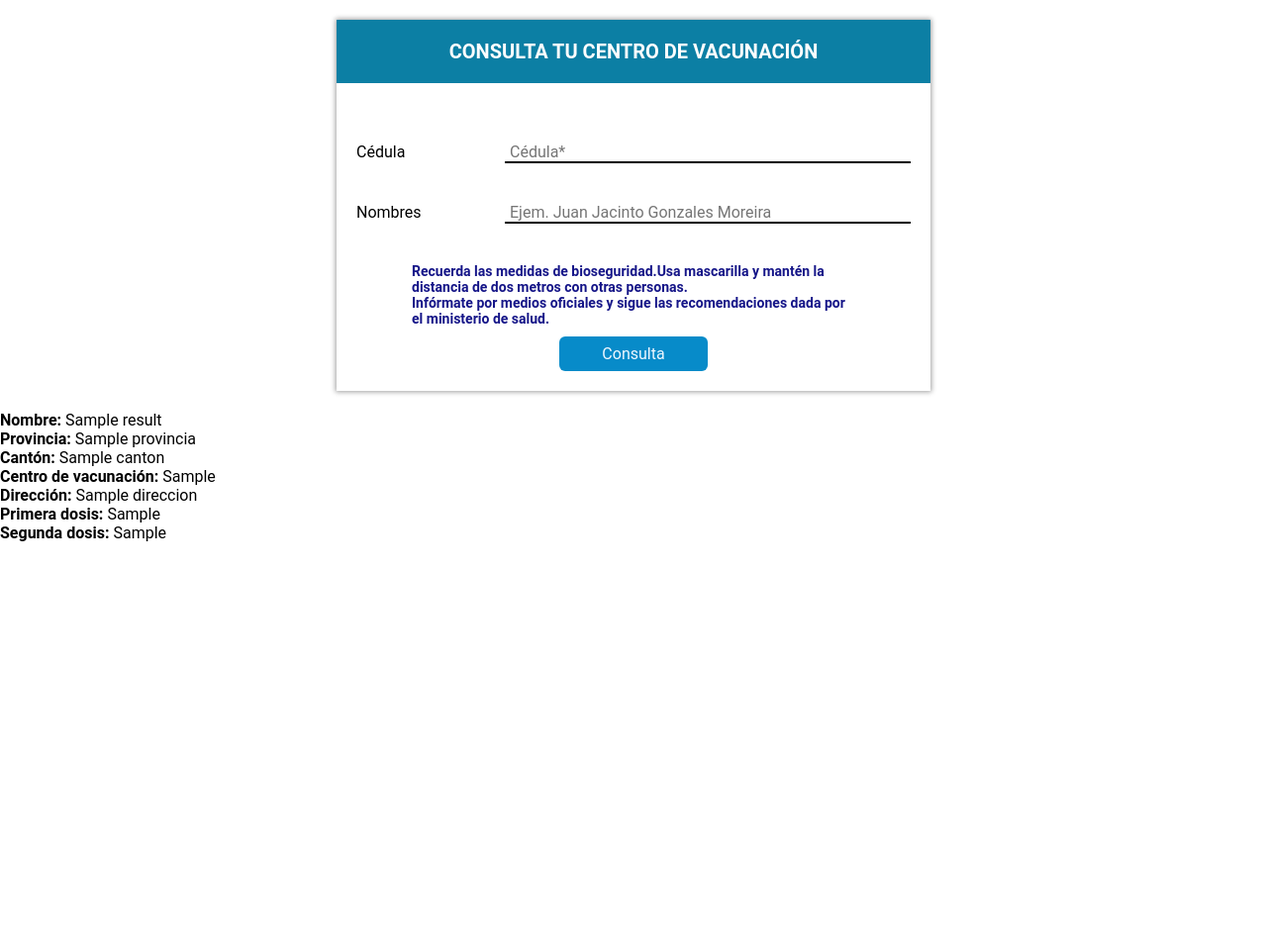
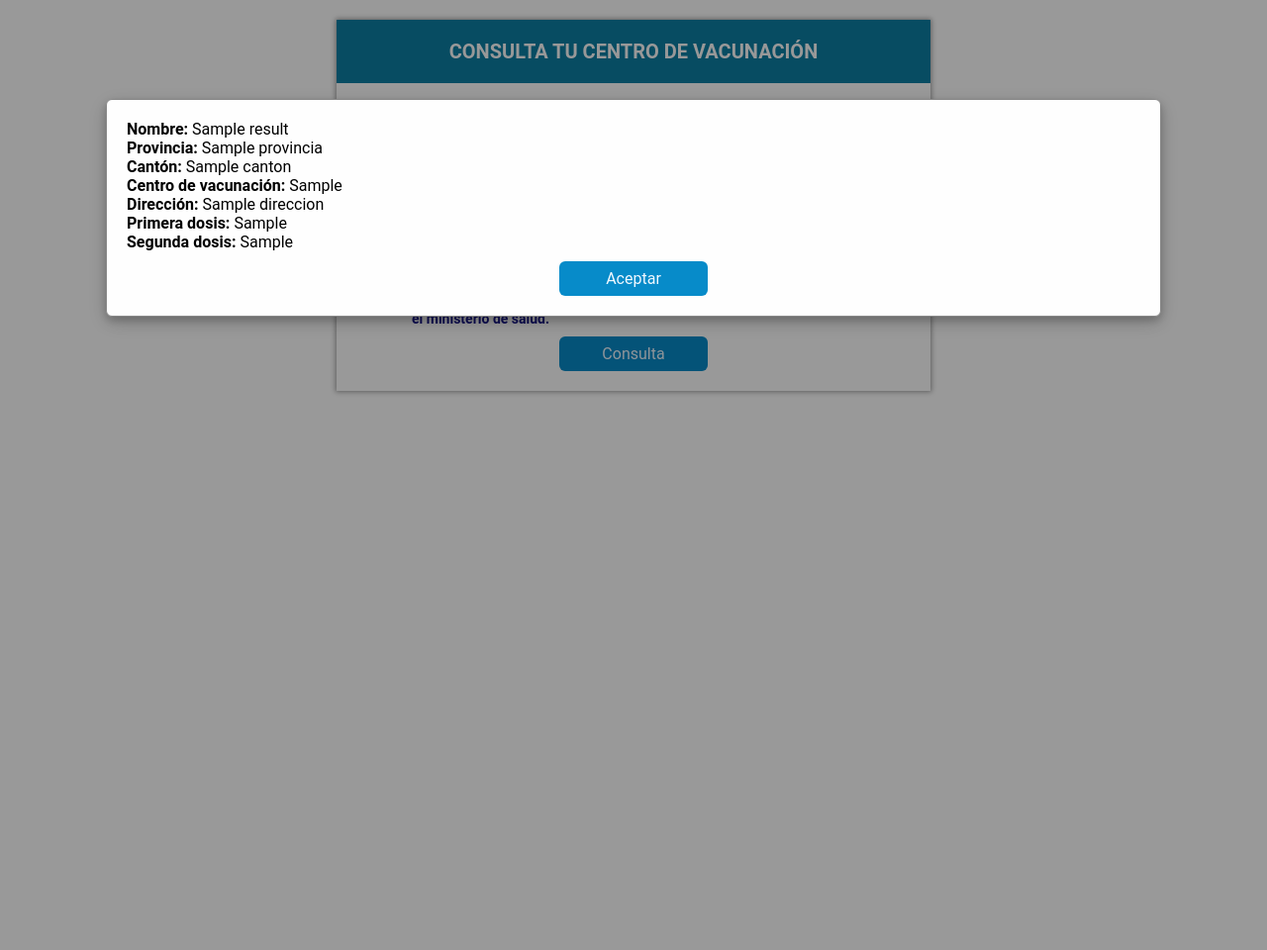
Before and after one commit to CarlosAlmeida2000/WebServicesPython, a Django app: template AppWebConsumo/vacunacion/templates/index.html in a window 1280 px wide. Shown: the whole page at 99% size. Run offline with Django 3.2, Linux system fonts and the light colour scheme; the template is opened without the code that fills it: most values are stand-ins (such as "Sample title", 1, 10 or a date in 2020).

Commit message:
Arreglo del modal

```diff
--- a/AppWebConsumo/static/css/style.css
+++ b/AppWebConsumo/static/css/style.css
@@ -77,7 +77,6 @@
 /* Modal */
 
 .modal {
-    display: none;
     position: fixed;
     z-index: 1;
     padding-top: 100px;
--- a/AppWebConsumo/static/js/modal.js
+++ b/AppWebConsumo/static/js/modal.js
@@ -1,19 +1,19 @@
-var modal = document.getElementById("myModal");
+// var modal = document.getElementById("myModal");
 
-var btn_consulta = document.getElementById("consulta");
+// var btn_consulta = document.getElementById("consulta");
 
 var btn_aceptar = document.getElementById("aceptar");
 
-btn_consulta.onclick = function () {
-    modal.style.display = "block";
+// btn_consulta.onclick = function () {
+//     modal.style.display = "block";
+// };
+
+btn_aceptar.onclick = function () {
+    window.location.href = "/";
 };
 
-btn_aceptar.onclick = function () {
-    modal.style.display = "none";
-};
-
-window.onclick = function (event) {
-    if (event.target == modal) {
-        modal.style.display = "none";
-    }
-};
+// window.onclick = function (event) {
+//     if (event.target == modal) {
+//         modal.style.display = "none";
+//     }
+// };
--- a/AppWebConsumo/vacunacion/templates/index.html
+++ b/AppWebConsumo/vacunacion/templates/index.html
@@ -26,7 +26,8 @@
                 </div>
                 <div class="text">
                     <label for="nombres">Nombres</label>
-                <input class="nombres" id="nombres" name="nombres" type="text" placeholder="Ejem. Juan Jacinto Gonzales Moreira">
+                    <input class="nombres" id="nombres" name="nombres" type="text"
+                        placeholder="Ejem. Juan Jacinto Gonzales Moreira">
                 </div>
                 <div class="term">
                     <p>Recuerda las medidas de bioseguridad.Usa mascarilla y mantén la distancia de dos metros con otras
@@ -40,6 +41,9 @@
         </div>
     </div>
     {% if result %}
+    <div class="modal" id="myModal">
+        <div class="modal-content">
+            <div>
                 <p><strong>Nombre: </strong><span id="nombre">{{ result.nombres }}</span></p>
                 <p><strong>Provincia: </strong><span id="canton">{{ result.provincia }}</span></p>
                 <p><strong>Cantón: </strong><span id="parroquia">{{ result.canton }}</span></p>
@@ -47,10 +51,18 @@
                 <p><strong>Dirección: </strong><span id="direccion">{{ result.direccion }}</span></p>
                 <p><strong>Primera dosis: </strong><span id="pr-dosis">{{ result.primera_dosis }}</span></p>
                 <p><strong>Segunda dosis: </strong><span id="sc-dosis">{{ result.segunda_dosis }}</span></p>
+            </div>
+            <div class="button">
+                <button type="button" id="aceptar" class="btn">Aceptar</button>
+            </div>
+        </div>
+    </div>
     {% else %}
-    <p style="color:red;" >!Error¡ Ciudadano no encontrado</p>
+    <p style="color:red;">!Error¡ Ciudadano no encontrado</p>
     {% endif %}
     </div>
+
+    <script src="{% static 'js/modal.js' %}"></script>
 
 </body>
 
```
Lines whose indentation alone changed are shown as unchanged.
